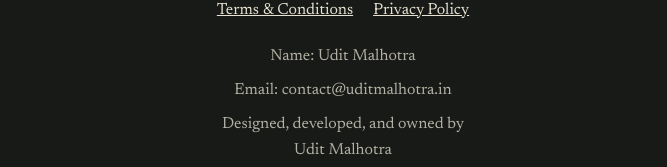
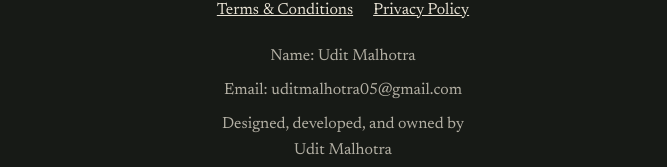
Before and after one commit to uditmalhotraa/udit-portfolio, a React (Vite) app: page /#/ in a window 1280 px wide. Shown: the part 1612-1779 px from the top of the page, without its empty margins (613-1280 px from the left). Built offline with nearby package versions, Linux system fonts and the light colour scheme; no server answers; a web font is replaced by a local one.

Commit message:
Update Footer.jsx

```diff
--- a/src/components/Footer.jsx
+++ b/src/components/Footer.jsx
@@ -67,7 +67,7 @@ export const Footer = () => {
             Name: Udit Malhotra
           </p>
           <p className="font-body text-md font-thin text-center opacity-75 text-ink-dark leading-relaxed">
-            Email: contact@uditmalhotra.in
+            Email: uditmalhotra05@gmail.com
           </p>
         </div>
         <div className="flex flex-col w-full h-auto">
```
